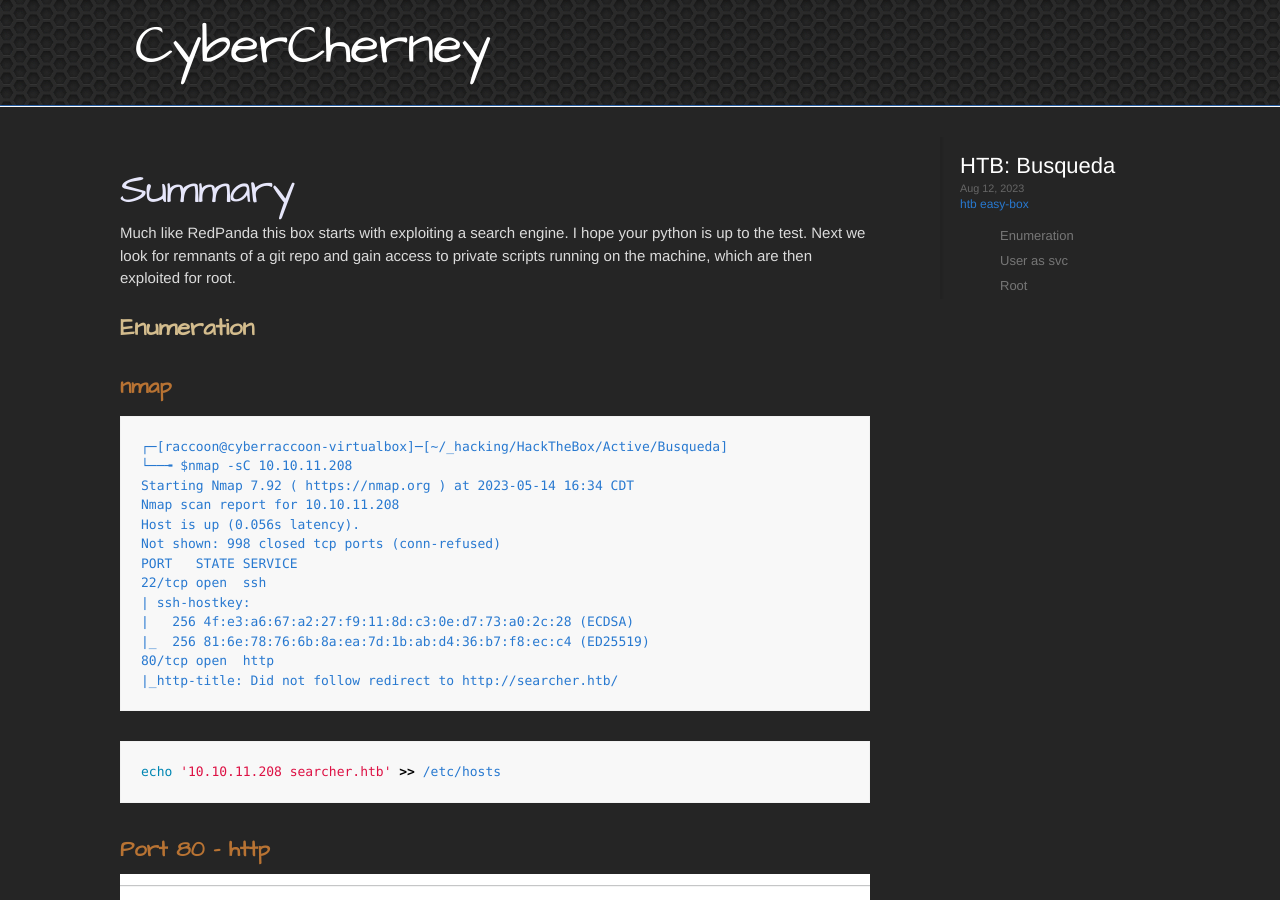
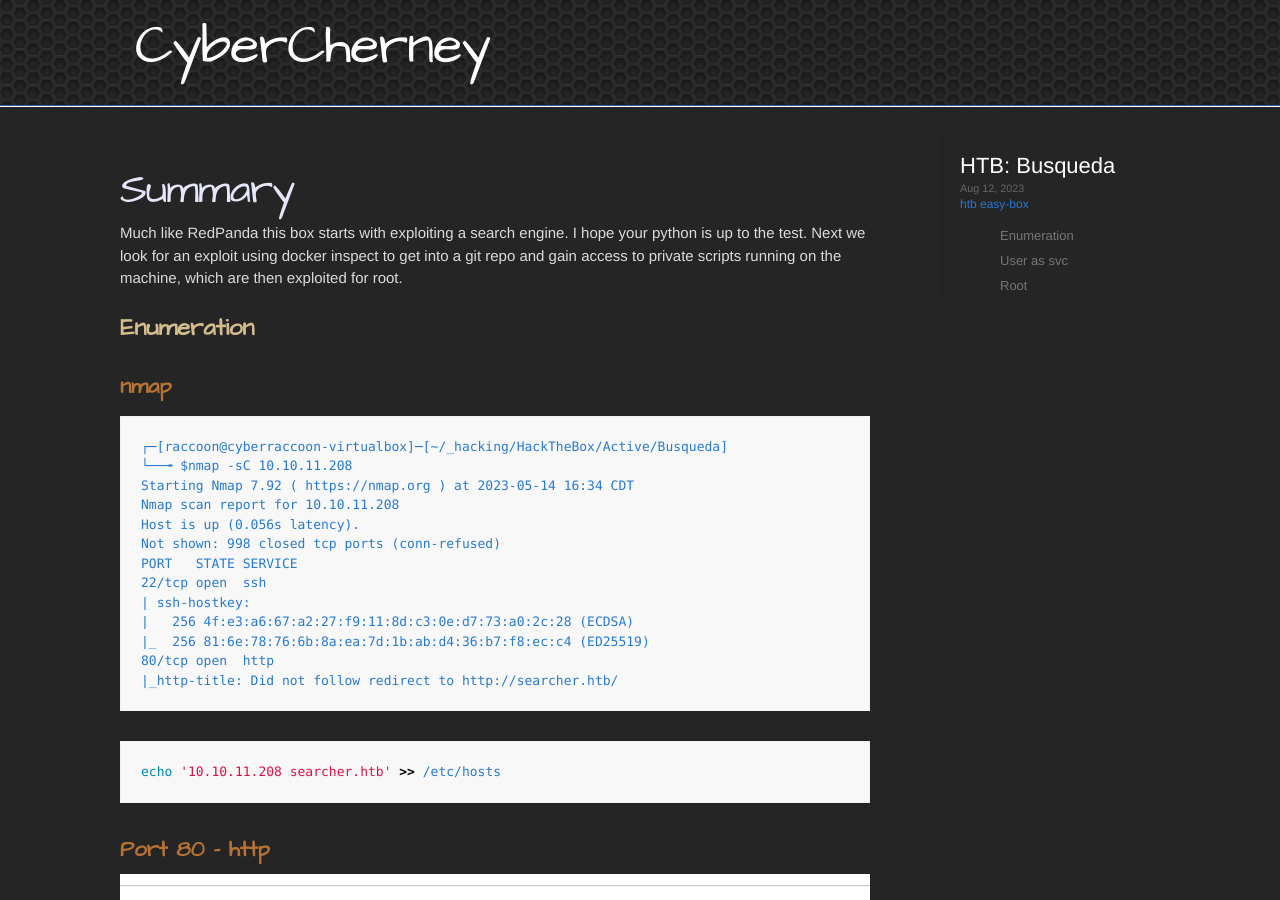
Before and after one commit to CyberCherney/cybercherney.github.io, a Jekyll site: the page built from _posts/2023-08-12-HTB_Busqueda.md, in a window 1280 px wide and 900 px high. Built offline with Jekyll 4.4.1, drawn with Linux system fonts in a browser that asks for light colours.

Commit message:
modified post description

```diff
--- a/_posts/2023-08-12-HTB_Busqueda.md
+++ b/_posts/2023-08-12-HTB_Busqueda.md
@@ -5,7 +5,7 @@
 date: 2023-08-12 16:14:08
 tags: htb easy-box
 icon: "assets/icons/busqueda.png"
-post_description: "Much like RedPanda this box starts with exploiting a search engine. I hope your python is up to the test. Next we look for remnants of a git repo and gain access to private scripts running on the machine, which are then exploited for root."
+post_description: "Much like RedPanda this box starts with exploiting a search engine. I hope your python is up to the test. Next we look for an exploit using docker inspect to get into a git repo and gain access to private scripts running on the machine, which are then exploited for root."
 ---
 
 <h1>Summary</h1>
```
